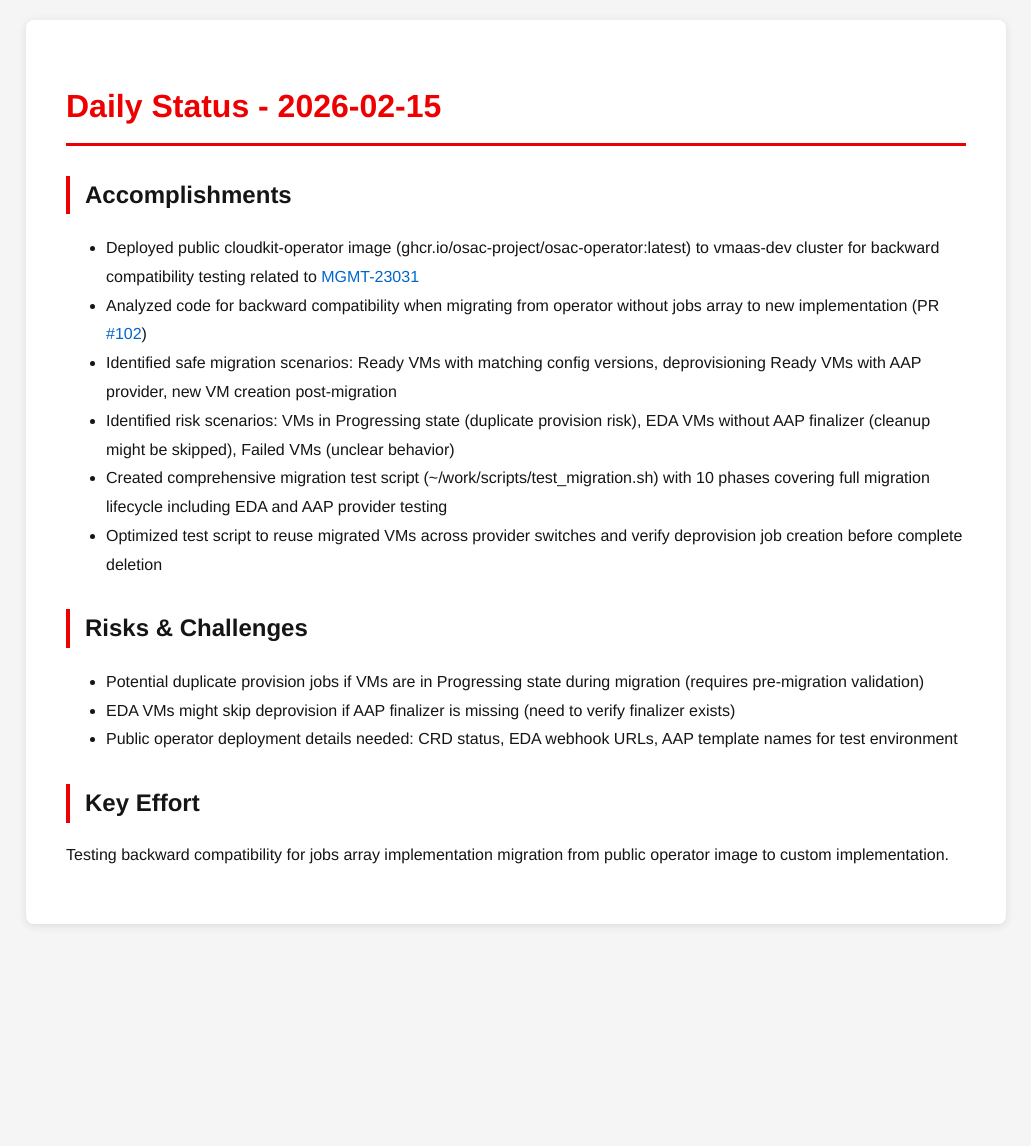
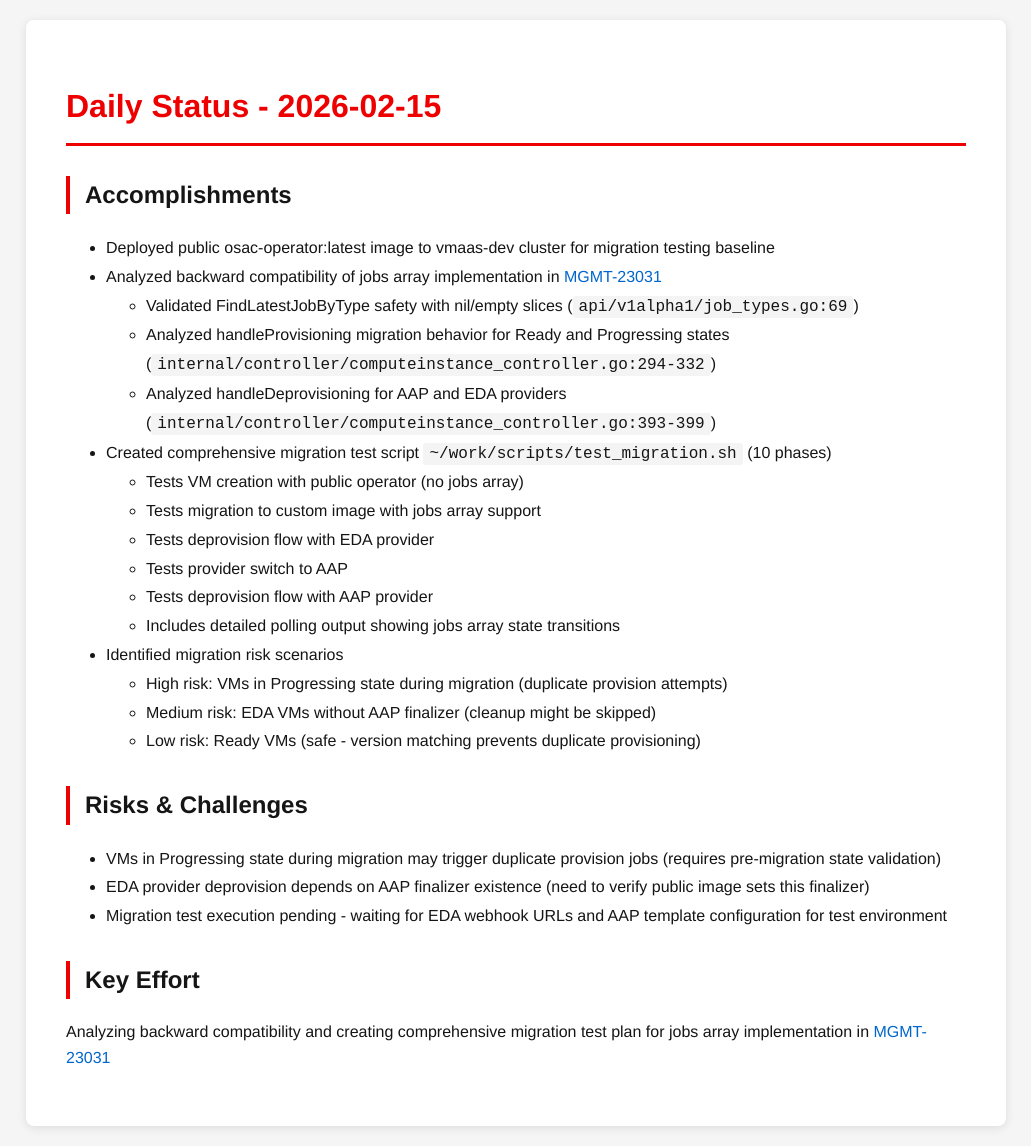
Before and after one commit to tzvatot/daily-status, a Jekyll site: the page built from 2026-02-15.md, in a window 1280 px wide. Shown: the whole page, without its empty margins (124-1155 px from the left). Built offline with Jekyll 4.4.1, drawn with Linux system fonts in a browser that asks for light colours; before the commit the page ends 944 px from its top, so only the background shows below that.

Commit message:
Daily status update - 2026-02-15

```diff
--- a/2026-02-15.md
+++ b/2026-02-15.md
@@ -7,17 +7,27 @@ date: 2026-02-15
 # Daily Status - 2026-02-15
 
 ## Accomplishments
-- Deployed public cloudkit-operator image (ghcr.io/osac-project/osac-operator:latest) to vmaas-dev cluster for backward compatibility testing related to [MGMT-23031](https://issues.redhat.com/browse/MGMT-23031)
-- Analyzed code for backward compatibility when migrating from operator without jobs array to new implementation (PR [#102](https://github.com/osac-project/osac-operator/pull/102))
-- Identified safe migration scenarios: Ready VMs with matching config versions, deprovisioning Ready VMs with AAP provider, new VM creation post-migration
-- Identified risk scenarios: VMs in Progressing state (duplicate provision risk), EDA VMs without AAP finalizer (cleanup might be skipped), Failed VMs (unclear behavior)
-- Created comprehensive migration test script (~/work/scripts/test_migration.sh) with 10 phases covering full migration lifecycle including EDA and AAP provider testing
-- Optimized test script to reuse migrated VMs across provider switches and verify deprovision job creation before complete deletion
+- Deployed public osac-operator:latest image to vmaas-dev cluster for migration testing baseline
+- Analyzed backward compatibility of jobs array implementation in [MGMT-23031](https://issues.redhat.com/browse/MGMT-23031)
+  - Validated FindLatestJobByType safety with nil/empty slices (`api/v1alpha1/job_types.go:69`)
+  - Analyzed handleProvisioning migration behavior for Ready and Progressing states (`internal/controller/computeinstance_controller.go:294-332`)
+  - Analyzed handleDeprovisioning for AAP and EDA providers (`internal/controller/computeinstance_controller.go:393-399`)
+- Created comprehensive migration test script `~/work/scripts/test_migration.sh` (10 phases)
+  - Tests VM creation with public operator (no jobs array)
+  - Tests migration to custom image with jobs array support
+  - Tests deprovision flow with EDA provider
+  - Tests provider switch to AAP
+  - Tests deprovision flow with AAP provider
+  - Includes detailed polling output showing jobs array state transitions
+- Identified migration risk scenarios
+  - High risk: VMs in Progressing state during migration (duplicate provision attempts)
+  - Medium risk: EDA VMs without AAP finalizer (cleanup might be skipped)
+  - Low risk: Ready VMs (safe - version matching prevents duplicate provisioning)
 
 ## Risks & Challenges
-- Potential duplicate provision jobs if VMs are in Progressing state during migration (requires pre-migration validation)
-- EDA VMs might skip deprovision if AAP finalizer is missing (need to verify finalizer exists)
-- Public operator deployment details needed: CRD status, EDA webhook URLs, AAP template names for test environment
+- VMs in Progressing state during migration may trigger duplicate provision jobs (requires pre-migration state validation)
+- EDA provider deprovision depends on AAP finalizer existence (need to verify public image sets this finalizer)
+- Migration test execution pending - waiting for EDA webhook URLs and AAP template configuration for test environment
 
 ## Key Effort
-Testing backward compatibility for jobs array implementation migration from public operator image to custom implementation.
+Analyzing backward compatibility and creating comprehensive migration test plan for jobs array implementation in [MGMT-23031](https://issues.redhat.com/browse/MGMT-23031)
```
